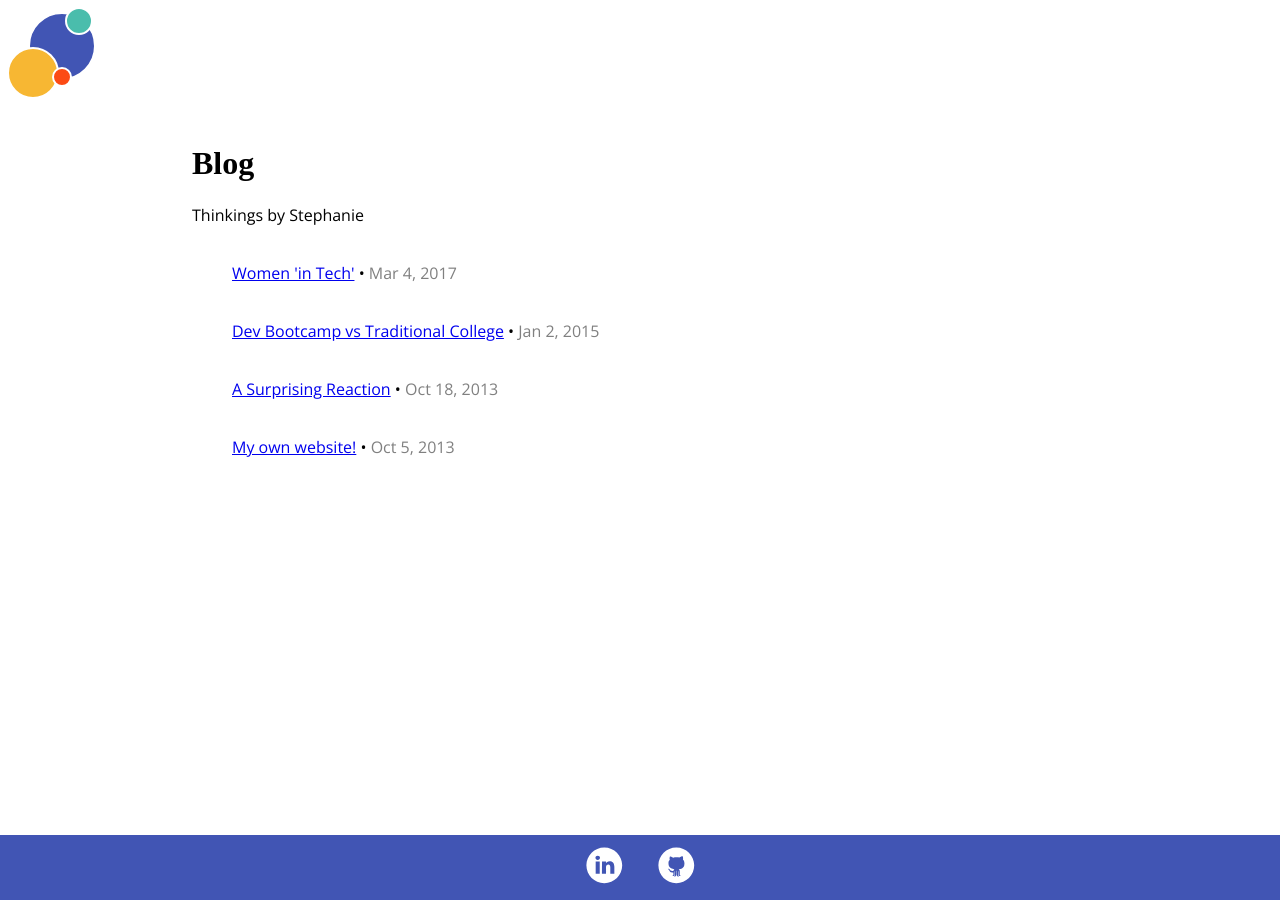
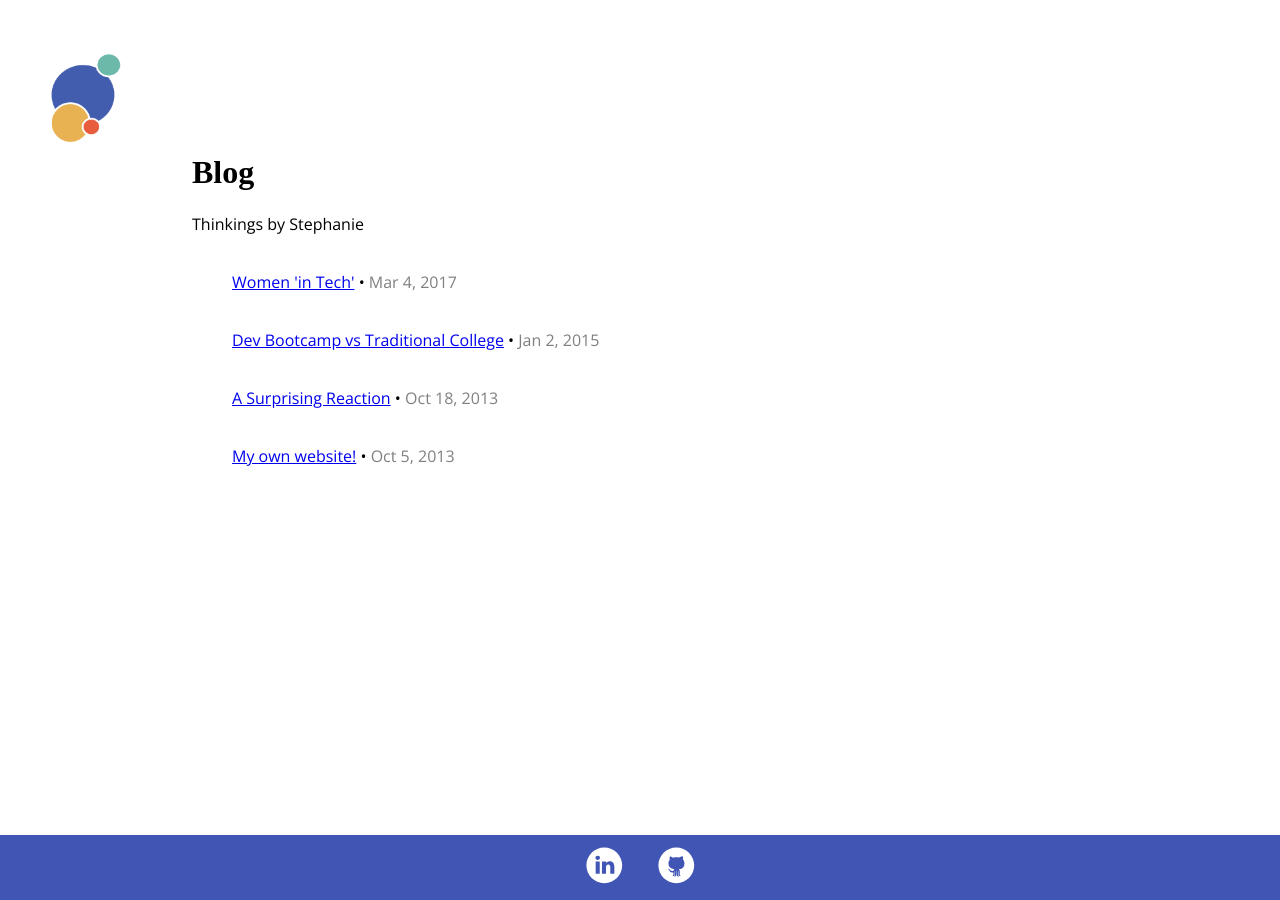
Before and after one commit to Stephanie-Chou/blog, a Jekyll site: the page built from blog.md, in a window 1280 px wide. Built offline with Jekyll 4.4.1, drawn with Linux system fonts in a browser that asks for light colours; some web fonts are replaced.

Commit message:
logo is now a png

```diff
--- a/_includes/logo.html
+++ b/_includes/logo.html
@@ -1,7 +1,3 @@
-
-<a class="logo"  href="{{site.baseurl}}/">
-  <div class="circle purple"></div>
-  <div class="circle yellow"></div>
-  <div class="circle green"></div>
-  <div class="circle red"></div>
-</a>
+<div style="margin-left: 2em; margin-top: 3em;">
+  <a href="{{site.baseurl}}/"> <img class="logo" src="{{site.baseurl}}/assets/images/logo.png"/></a>
+</div>
--- a/_layouts/default.html
+++ b/_layouts/default.html
@@ -5,9 +5,7 @@
 
   <body>
     <div class="content">
-      <div style="position: relative; margin: 12px; width 100%;">
-        {% include logo.html %}
-      </div>
+      {% include logo.html %}
       <main class="page-content" aria-label="Content">
         <div class="wrapper">
           {{ content }}
--- a/assets/main.scss
+++ b/assets/main.scss
@@ -211,13 +211,11 @@ main.page-content .wrapper {
 // LOGO
 
 .logo {
+  height: 100px;
+  width: 100px;
+  cursor: pointer;
+  margin-bottom: -20px;
   position: relative;
-  display: flex;
-  justify-content: center;
-  width: 100px;
-  height: 100px;
-  cursor: pointer;
-
 }
 
 .logo:hover {
```
Also changed, not shown: assets/images/logo.png (added).
